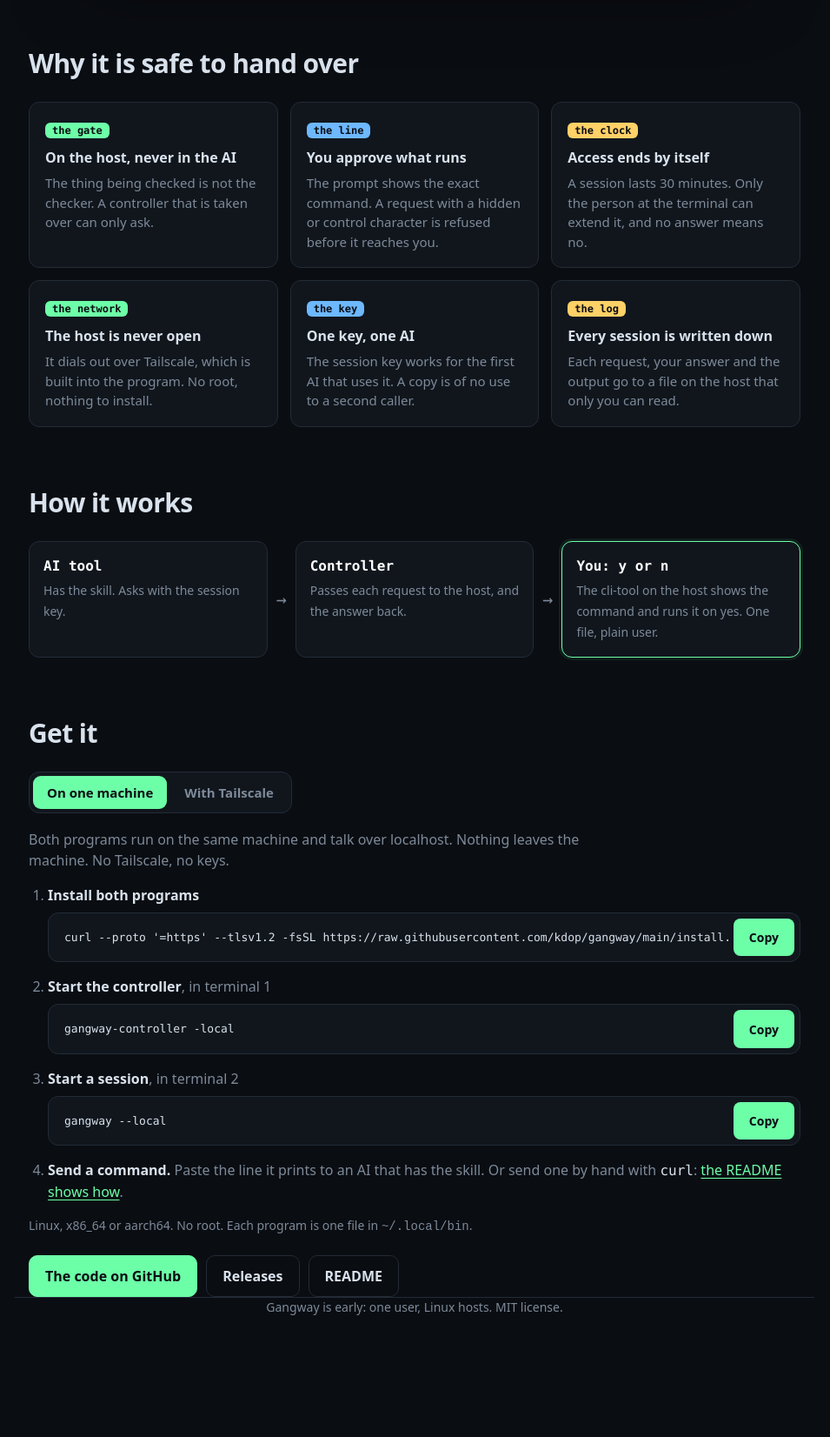
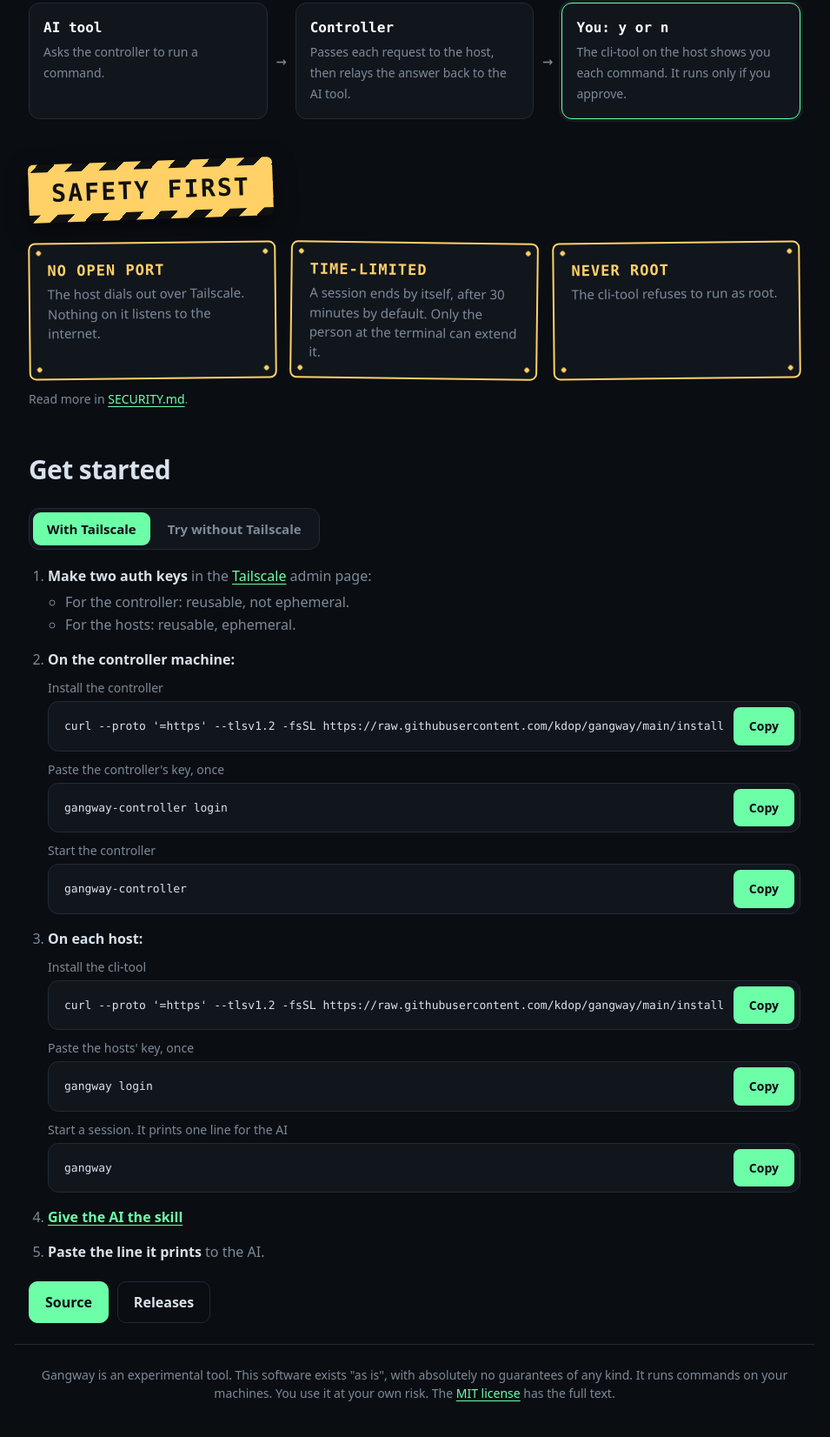
Before and after one commit to kdop/gangway, a plain HTML site: page site/index.html in a window 1280 px wide. Shown: the part 866-2518 px from the top of the page at 87% size, without its empty margins (163-1118 px from the left). Before the commit the page ends 2379 px from the top, so only its background shows below. Drawn offline with Linux system fonts and the light colour scheme.

Commit message:
Web page: new look and wording (#110)

```diff
--- a/site/index.html
+++ b/site/index.html
@@ -4,7 +4,7 @@
 <meta charset="utf-8">
 <meta name="viewport" content="width=device-width, initial-scale=1">
 <title>Gangway: remote access for AI, one yes at a time</title>
-<meta name="description" content="Temporary remote access for AI, with just-in-time approval of commands. Nothing runs without a yes.">
+<meta name="description" content="Ephemeral remote access for AI, with just-in-time approval of commands.">
 <style>
   :root {
     --bg: #0a0d12;
@@ -37,7 +37,7 @@
   .glow {
     position: absolute; inset: -20% -10% auto -10%; height: 720px; z-index: -1;
     background:
-      radial-gradient(40% 50% at 25% 35%, rgba(109,255,168,.20), transparent 70%),
+      radial-gradient(40% 50% at 25% 35%, rgba(109,255,168,.13), transparent 70%),
       radial-gradient(35% 45% at 75% 25%, rgba(109,184,255,.18), transparent 70%),
       radial-gradient(30% 40% at 60% 70%, rgba(255,209,102,.10), transparent 70%);
     filter: blur(20px);
@@ -50,15 +50,18 @@
     display: inline-block; margin: 0; text-align: left;
     font-family: var(--mono); font-weight: 700; line-height: 1.15;
     font-size: clamp(7px, 2.55vw, 19px);
-    background: linear-gradient(100deg, var(--yes), var(--blue) 55%, var(--hot));
+    background: linear-gradient(90deg, var(--yes), var(--blue), var(--hot), var(--yes));
+    background-size: 200% 100%;
+    animation: breathe 4s linear infinite;
     -webkit-background-clip: text; background-clip: text; color: transparent;
   }
+  @keyframes breathe { from { background-position: 200% 50%; } to { background-position: 0% 50%; } }
   h1 {
     margin: 22px auto 10px; max-width: 18ch;
     font-size: clamp(30px, 6.4vw, 58px); line-height: 1.04; letter-spacing: -0.03em;
   }
   h1 .y { color: var(--yes); }
-  .lead { margin: 0 auto; max-width: 56ch; color: var(--dim); font-size: clamp(16px, 2.2vw, 19px); }
+  .lead { margin: 0 auto; max-width: 56ch; color: #aab7c5; font-size: clamp(16px, 2.2vw, 19px); }
   .lead b { color: var(--text); font-weight: 600; }
 
   /* The terminal. */
@@ -91,17 +94,33 @@
   .key:hover:not(:disabled) { background: rgba(255,255,255,.06); }
   .key:active:not(:disabled), .key.hit { transform: translateY(2px) scale(.97); background: rgba(255,255,255,.12); }
   .key:disabled { opacity: .35; cursor: default; }
-  .tally { margin: 14px 0 0; text-align: center; font: 13px var(--mono); color: var(--dim); min-height: 1.5em; }
+  .tally { margin: 22px 0 0; text-align: center; font: 13px var(--mono); color: var(--dim); min-height: 1.5em; }
+  /* The "Try it" line: a neon sign that flickers. */
+  .neon { display: inline-block; font: 700 20px var(--mono); letter-spacing: .08em; color: #ff5fd2; padding: 8px 16px; border: 2px solid #ff5fd2; border-radius: 10px;
+    text-shadow: 0 0 5px rgba(255,95,210,.85), 0 0 14px rgba(255,43,189,.7); box-shadow: 0 0 10px #ff2bbd, inset 0 0 10px rgba(255,43,189,.5); animation: flicker 4s linear infinite; }
+  .neon b { color: #6dffa8; text-shadow: 0 0 5px rgba(109,255,168,.85), 0 0 14px rgba(25,224,122,.7); }
+  .try { position: relative; display: inline-block; }
+  .pigtail { position: absolute; left: calc(100% + 8px); bottom: -30px; width: 100px; height: 110px; fill: none; stroke: #ff5fd2; stroke-width: 4; stroke-linecap: round; stroke-linejoin: round; filter: drop-shadow(0 0 3px rgba(255,95,210,.8)) drop-shadow(0 0 7px rgba(255,43,189,.6)); animation: flicker 4s linear infinite; pointer-events: none; }
+  @media (max-width: 700px) { .pigtail { display: none; } }
+  @keyframes flicker { 0%, 47%, 50%, 100% { opacity: 1; } 48%, 49% { opacity: .35; } }
 
-  section { padding: 64px 0 0; }
+
+  section { padding: 48px 0 0; }
   h2 { margin: 0 0 22px; font-size: clamp(22px, 3.6vw, 30px); letter-spacing: -0.02em; }
-  .grid { display: grid; gap: 14px; grid-template-columns: repeat(auto-fit, minmax(240px, 1fr)); }
-  .card { background: var(--panel); border: 1px solid var(--line); border-radius: 12px; padding: 18px; }
-  .card h3 { margin: 0 0 6px; font-size: 16px; }
-  .card p { margin: 0; color: var(--dim); font-size: 15px; }
-  .card .tag { display: inline-block; margin-bottom: 10px; font: 700 12px var(--mono); color: var(--bg); background: var(--yes); border-radius: 6px; padding: 2px 8px; }
-  .card:nth-child(3n+2) .tag { background: var(--blue); }
-  .card:nth-child(3n) .tag { background: var(--hot); }
+  /* "Safety first": a work-site sign with hazard tape, and three stamped plates. */
+  .hazard { display: inline-block; margin: 0 0 26px; padding: 9px 0; transform: rotate(-2deg);
+    background: repeating-linear-gradient(-45deg, #111 0 14px, var(--hot) 14px 28px); border-radius: 6px; box-shadow: 0 8px 24px rgba(0,0,0,.5); }
+  .hazard span { display: block; padding: 8px 26px; background: var(--hot); color: #111; font: 800 clamp(20px, 3.4vw, 28px) var(--mono); text-transform: uppercase; letter-spacing: .08em; }
+  .plates { display: grid; gap: 16px; grid-template-columns: repeat(auto-fit, minmax(230px, 1fr)); }
+  .plate { position: relative; padding: 20px 20px 18px; border: 2px solid var(--hot); border-radius: 8px; color: var(--dim); font-size: 15px;
+    background:
+      radial-gradient(circle at 10px 10px, var(--hot) 0 2.5px, transparent 3px),
+      radial-gradient(circle at calc(100% - 10px) 10px, var(--hot) 0 2.5px, transparent 3px),
+      radial-gradient(circle at 10px calc(100% - 10px), var(--hot) 0 2.5px, transparent 3px),
+      radial-gradient(circle at calc(100% - 10px) calc(100% - 10px), var(--hot) 0 2.5px, transparent 3px),
+      var(--panel); }
+  .plate:nth-child(odd) { transform: rotate(-.6deg); } .plate:nth-child(even) { transform: rotate(.7deg); }
+  .plate b { display: block; margin-bottom: 6px; color: var(--hot); font: 800 17px var(--mono); text-transform: uppercase; letter-spacing: .06em; }
 
   .flow { display: flex; flex-wrap: wrap; align-items: stretch; gap: 10px; font-family: var(--mono); }
   .flow .box { flex: 1 1 180px; background: var(--panel); border: 1px solid var(--line); border-radius: 12px; padding: 16px; }
@@ -111,8 +130,8 @@
   .flow .arrow { align-self: center; color: var(--dim); font-size: 20px; }
 
   .get { background: var(--panel); border: 1px solid var(--line); border-radius: 12px; padding: 6px; display: flex; gap: 6px; align-items: stretch; }
-  .get code { flex: 1; min-width: 0; padding: 12px; font: 13px/1.5 var(--mono); color: var(--text); overflow-x: auto; white-space: nowrap; }
-  .get button { font: 600 14px var(--sans); color: var(--bg); background: var(--yes); border: 0; border-radius: 8px; padding: 0 18px; cursor: pointer; }
+  .get code { flex: 1; min-width: 0; padding: 12px; font: 13px/1.5 var(--mono); color: var(--text); overflow-x: auto; white-space: nowrap; scrollbar-width: thin; scrollbar-color: var(--line) transparent; }
+  .get button { font: 600 14px var(--sans); color: var(--bg); background: var(--yes); border: 0; border-radius: 8px; padding: 0 18px; margin-left: 5px; cursor: pointer; }
   .tabs { display: inline-flex; gap: 4px; padding: 4px; margin-bottom: 18px; background: var(--panel); border: 1px solid var(--line); border-radius: 12px; }
   .tab { font: 600 15px var(--sans); color: var(--dim); background: transparent; border: 0; border-radius: 9px; padding: 9px 16px; cursor: pointer; }
   .tab[aria-selected="true"] { color: var(--bg); background: var(--yes); }
@@ -120,14 +139,16 @@
   .steps { margin: 0; padding-left: 22px; }
   .steps li { margin: 0 0 16px; color: var(--dim); }
   .steps li b { color: var(--text); }
-  .steps .get { margin-top: 8px; }
-  .steps li > code, .how code { font-family: var(--mono); color: var(--text); }
+  .steps .note { display: block; margin-top: 10px; font-size: 14px; color: var(--dim); }
+  .steps .get { margin: 5px 0 10px; }
+  .steps .keys { margin: 6px 0 0; padding-left: 20px; } .steps .keys li { margin: 2px 0; }
+  .steps li > code, .steps .note code, .how code { font-family: var(--mono); color: var(--text); }
   .small { color: var(--dim); font-size: 14px; margin: 12px 0 0; }
   .links { display: flex; flex-wrap: wrap; gap: 10px; margin-top: 22px; }
   .btn { display: inline-block; padding: 11px 18px; border-radius: 10px; font-weight: 600; text-decoration: none; border: 1.5px solid var(--line); color: var(--text); }
   .btn.main { background: var(--yes); border-color: var(--yes); color: var(--bg); }
 
-  footer { margin-top: 72px; padding: 24px 0 40px; border-top: 1px solid var(--line); color: var(--dim); font-size: 14px; text-align: center; }
+  footer.wrap { margin-top: 24px; padding: 24px 0 40px; border-top: 1px solid var(--line); color: var(--dim); font-size: 14px; text-align: center; }
 
   @media (max-width: 560px) {
     .screen { height: 300px; font-size: 12.5px; padding: 14px 12px 4px; }
@@ -135,7 +156,7 @@
     .get { flex-direction: column; } .get button { padding: 12px; }
   }
   @media (prefers-reduced-motion: reduce) {
-    .glow { animation: none; } html { scroll-behavior: auto; }
+    .glow, .banner, .neon, .pigtail { animation: none !important; } html { scroll-behavior: auto; }
   }
 </style>
 </head>
@@ -149,8 +170,9 @@
  | |_| | (_| | | | | (_| |\ V  V / (_| | |_| |
   \____|\__,_|_| |_|\__, | \_/\_/ \__,_|\__, |
                     |___/               |___/</pre>
-  <h1>Nothing runs without a <span class="y">yes</span>.</h1>
-  <p class="lead">Temporary remote access for AI. The AI asks to run a command on your machine. <b>You see the exact line and press <code>y</code> or <code>n</code>.</b></p>
+  <br/>
+  <br/>
+  <p class="lead">Ephemeral remote access for AI, with just-in-time approval of commands.</p>
 
   <div class="term" role="group" aria-label="A Gangway session you can try">
     <div class="bar" aria-hidden="true"><i></i><i></i><i></i><span>build-box: gangway</span></div>
@@ -161,79 +183,96 @@
       <button class="key n" id="no" type="button" aria-label="Press n: refuse">n &nbsp;no</button>
     </div>
   </div>
-  <p class="tally" id="tally">Try it: press <b>y</b> or <b>n</b> on your keyboard.</p>
+  <p class="tally" id="tally"><span class="try"><span class="neon">TRY IT &nbsp;·&nbsp; PRESS <b>y</b> OR <b>n</b></span><svg class="pigtail" viewBox="0 0 100 110" aria-hidden="true"><path d="M4,64 C24,98 80,92 84,8"/><path d="M75.3,22.6 L84,8 L91.3,23.4"/></svg></span></p>
 </header>
 
 <main class="wrap">
   <section>
-    <h2>Why it is safe to hand over</h2>
-    <div class="grid">
-      <div class="card"><span class="tag">the gate</span><h3>On the host, never in the AI</h3><p>The thing being checked is not the checker. A controller that is taken over can only ask.</p></div>
-      <div class="card"><span class="tag">the line</span><h3>You approve what runs</h3><p>The prompt shows the exact command. A request with a hidden or control character is refused before it reaches you.</p></div>
-      <div class="card"><span class="tag">the clock</span><h3>Access ends by itself</h3><p>A session lasts 30 minutes. Only the person at the terminal can extend it, and no answer means no.</p></div>
-      <div class="card"><span class="tag">the network</span><h3>The host is never open</h3><p>It dials out over Tailscale, which is built into the program. No root, nothing to install.</p></div>
-      <div class="card"><span class="tag">the key</span><h3>One key, one AI</h3><p>The session key works for the first AI that uses it. A copy is of no use to a second caller.</p></div>
-      <div class="card"><span class="tag">the log</span><h3>Every session is written down</h3><p>Each request, your answer and the output go to a file on the host that only you can read.</p></div>
+    <h2>How it works</h2>
+    <div class="flow">
+      <div class="box"><b>AI tool</b><span>Asks the controller to run a command.</span></div>
+      <div class="arrow" aria-hidden="true">→</div>
+      <div class="box"><b>Controller</b><span>Passes each request to the host, then relays the answer back to the AI tool.</span></div>
+      <div class="arrow" aria-hidden="true">→</div>
+      <div class="box gate"><b>You: y or n</b><span>The cli-tool on the host shows you each command. It runs only if you approve.</span></div>
     </div>
   </section>
 
   <section>
-    <h2>How it works</h2>
-    <div class="flow">
-      <div class="box"><b>AI tool</b><span>Has the skill. Asks with the session key.</span></div>
-      <div class="arrow" aria-hidden="true">→</div>
-      <div class="box"><b>Controller</b><span>Passes each request to the host, and the answer back.</span></div>
-      <div class="arrow" aria-hidden="true">→</div>
-      <div class="box gate"><b>You: y or n</b><span>The cli-tool on the host shows the command and runs it on yes. One file, plain user.</span></div>
+    <h2 class="hazard"><span>Safety first</span></h2>
+    <div class="plates">
+      <div class="plate"><b>No open port</b><span>The host dials out over Tailscale. Nothing on it listens to the internet.</span></div>
+      <div class="plate"><b>Time-limited</b><span>A session ends by itself, after 30 minutes by default. Only the person at the terminal can extend it.</span></div>
+      <div class="plate"><b>Never root</b><span>The cli-tool refuses to run as root.</span></div>
     </div>
+    <p class="small">Read more in <a href="https://github.com/kdop/gangway/blob/main/SECURITY.md">SECURITY.md</a>.</p>
   </section>
 
   <section id="get">
-    <h2>Get it</h2>
+    <h2>Get started</h2>
     <div class="tabs" role="tablist" aria-label="Two ways to install">
-      <button class="tab" role="tab" id="tab-local" aria-controls="panel-local" aria-selected="true" type="button">On one machine</button>
-      <button class="tab" role="tab" id="tab-ts" aria-controls="panel-ts" aria-selected="false" tabindex="-1" type="button">With Tailscale</button>
+      <button class="tab" role="tab" id="tab-ts" aria-controls="panel-ts" aria-selected="true" type="button">With Tailscale</button>
+      <button class="tab" role="tab" id="tab-local" aria-controls="panel-local" aria-selected="false" tabindex="-1" type="button">Try without Tailscale</button>
     </div>
 
-    <div class="panel" role="tabpanel" id="panel-local" aria-labelledby="tab-local">
-      <p class="how">Both programs run on the same machine and talk over localhost. Nothing leaves the machine. No Tailscale, no keys.</p>
+    <div class="panel" role="tabpanel" id="panel-local" aria-labelledby="tab-local" hidden>
+      <p class="how">You can try out Gangway without Tailscale by running both the controller and the CLI on your local machine. It is then reachable only from within that machine.</p>
       <ol class="steps">
         <li><b>Install both programs</b>
+          <span class="note">Puts both programs in <code>~/.local/bin</code></span>
           <div class="get"><code>curl --proto '=https' --tlsv1.2 -fsSL https://raw.githubusercontent.com/kdop/gangway/main/install.sh | sh -s -- all</code><button type="button">Copy</button></div></li>
         <li><b>Start the controller</b>, in terminal 1
+          <span class="note">It listens on this machine only</span>
           <div class="get"><code>gangway-controller -local</code><button type="button">Copy</button></div></li>
         <li><b>Start a session</b>, in terminal 2
+          <span class="note">It prints one line with the address and the key</span>
           <div class="get"><code>gangway --local</code><button type="button">Copy</button></div></li>
-        <li><b>Send a command.</b> Paste the line it prints to an AI that has the skill. Or send one by hand with <code>curl</code>: <a href="https://github.com/kdop/gangway/blob/main/README.md#try-it-on-one-machine">the README shows how</a>.</li>
+        <li><b>Send a command with <code>curl</code></b>, from a third terminal
+          <span class="note">Take the address and the key from the printed line</span>
+          <div class="get"><code>GW=http://127.0.0.1:8642; KEY=gw_…</code></div>
+          <span class="note">Say hello, once. The answer holds a <code>caller_token</code></span>
+          <div class="get"><code>curl -sS -X POST "$GW/v1/hello" -H "Authorization: Bearer $KEY"</code><button type="button">Copy</button></div>
+          <span class="note">Keep the caller token</span>
+          <div class="get"><code>CALLER=gwc_…</code></div>
+          <span class="note">Ask for a command</span>
+          <div class="get"><code>curl -sS -X POST "$GW/v1/requests" -H "Authorization: Bearer $KEY" -H "Gangway-Caller: $CALLER" -H "Content-Type: application/json" -d '{"kind":"command","command":"uname -a"}'</code><button type="button">Copy</button></div>
+          <span class="note">The prompt shows in terminal 2. Press <code>y</code>, and the <code>curl</code> gets the output.</span></li>
       </ol>
     </div>
 
-    <div class="panel" role="tabpanel" id="panel-ts" aria-labelledby="tab-ts" hidden>
-      <p class="how">The host is never open to the internet. Each program carries Tailscale inside it and joins your network by itself: no Tailscale install, no root. The host dials out to the controller, and the AI calls the controller.</p>
+    <div class="panel" role="tabpanel" id="panel-ts" aria-labelledby="tab-ts">
       <ol class="steps">
-        <li><b>Make two auth keys</b> in the Tailscale admin page. For the controller: reusable, not ephemeral. For the hosts: reusable, ephemeral, with a tag that may reach the controller and nothing else.</li>
-        <li><b>On the controller machine</b>, install it, store its key, start it
+        <li><b>Make two auth keys</b> in the <a href="https://login.tailscale.com/admin/settings/keys">Tailscale</a> admin page:
+          <ul class="keys">
+            <li>For the controller: reusable, not ephemeral.</li>
+            <li>For the hosts: reusable, ephemeral.</li>
+          </ul></li>
+        <li><b>On the controller machine:</b>
+          <span class="note">Install the controller</span>
           <div class="get"><code>curl --proto '=https' --tlsv1.2 -fsSL https://raw.githubusercontent.com/kdop/gangway/main/install.sh | sh -s -- controller</code><button type="button">Copy</button></div>
+          <span class="note">Paste the controller's key, once</span>
           <div class="get"><code>gangway-controller login</code><button type="button">Copy</button></div>
+          <span class="note">Start the controller</span>
           <div class="get"><code>gangway-controller</code><button type="button">Copy</button></div></li>
-        <li><b>On each host</b>, install the cli-tool, store the hosts' key, start a session
+        <li><b>On each host:</b>
+          <span class="note">Install the cli-tool</span>
           <div class="get"><code>curl --proto '=https' --tlsv1.2 -fsSL https://raw.githubusercontent.com/kdop/gangway/main/install.sh | sh</code><button type="button">Copy</button></div>
+          <span class="note">Paste the hosts' key, once</span>
           <div class="get"><code>gangway login</code><button type="button">Copy</button></div>
+          <span class="note">Start a session. It prints one line for the AI</span>
           <div class="get"><code>gangway</code><button type="button">Copy</button></div></li>
-        <li><b>Paste the line it prints</b> to an AI that has the skill.</li>
+        <li><b><a href="https://github.com/kdop/gangway/blob/main/skill/gangway/SKILL.md">Give the AI the skill</a></b></li>
+        <li><b>Paste the line it prints</b> to the AI.</li>
       </ol>
     </div>
 
-    <p class="small">Linux, x86_64 or aarch64. No root. Each program is one file in <code>~/.local/bin</code>.</p>
     <div class="links">
-      <a class="btn main" href="https://github.com/kdop/gangway">The code on GitHub</a>
+      <a class="btn main" href="https://github.com/kdop/gangway">Source</a>
       <a class="btn" href="https://github.com/kdop/gangway/releases">Releases</a>
-      <a class="btn" href="https://github.com/kdop/gangway#readme">README</a>
     </div>
   </section>
 </main>
-
-<footer class="wrap">Gangway is early: one user, Linux hosts. MIT license.</footer>
+<footer class="wrap">Gangway is an experimental tool. This software exists "as is", with absolutely no guarantees of any kind. It runs commands on your machines. You use it at your own risk. The <a href="https://github.com/kdop/gangway/blob/main/LICENSE">MIT license</a> has the full text.</footer>
 
 <script>
 (function () {
@@ -382,7 +421,6 @@
   add('  host      build-box');
   add('  session   30 min, then you are asked to extend');
   add('  network   connected over Tailscale');
-  yes.disabled = no.disabled = true;
   wait(700).then(ask);
 })();
 </script>
```
